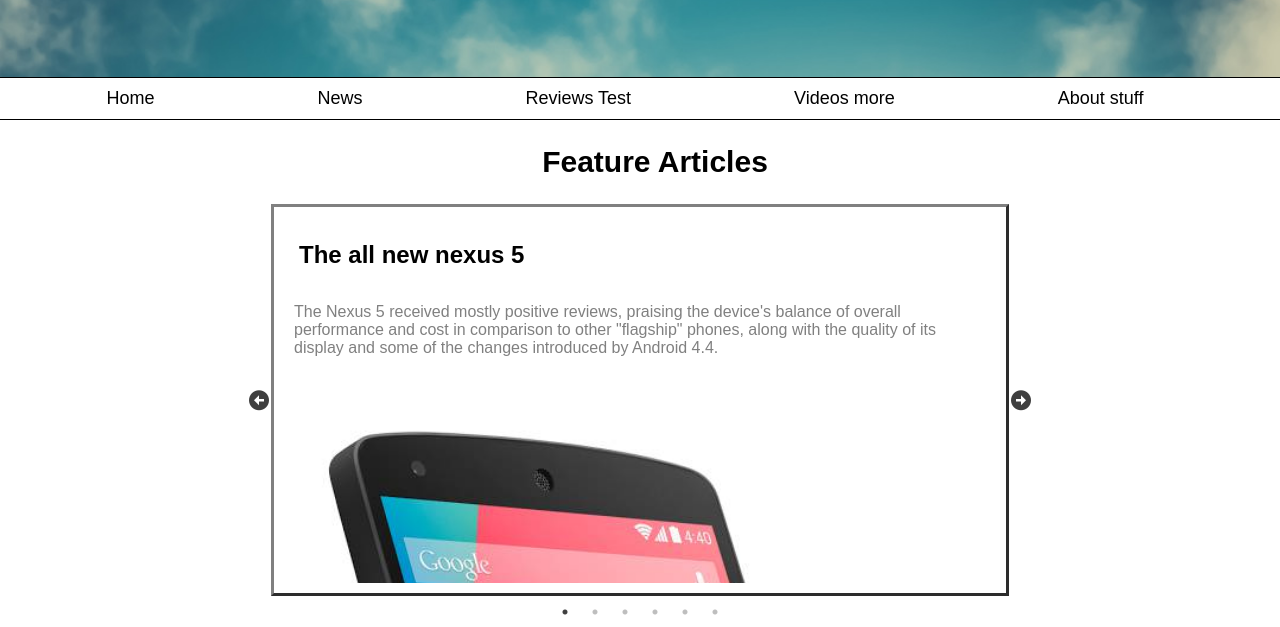
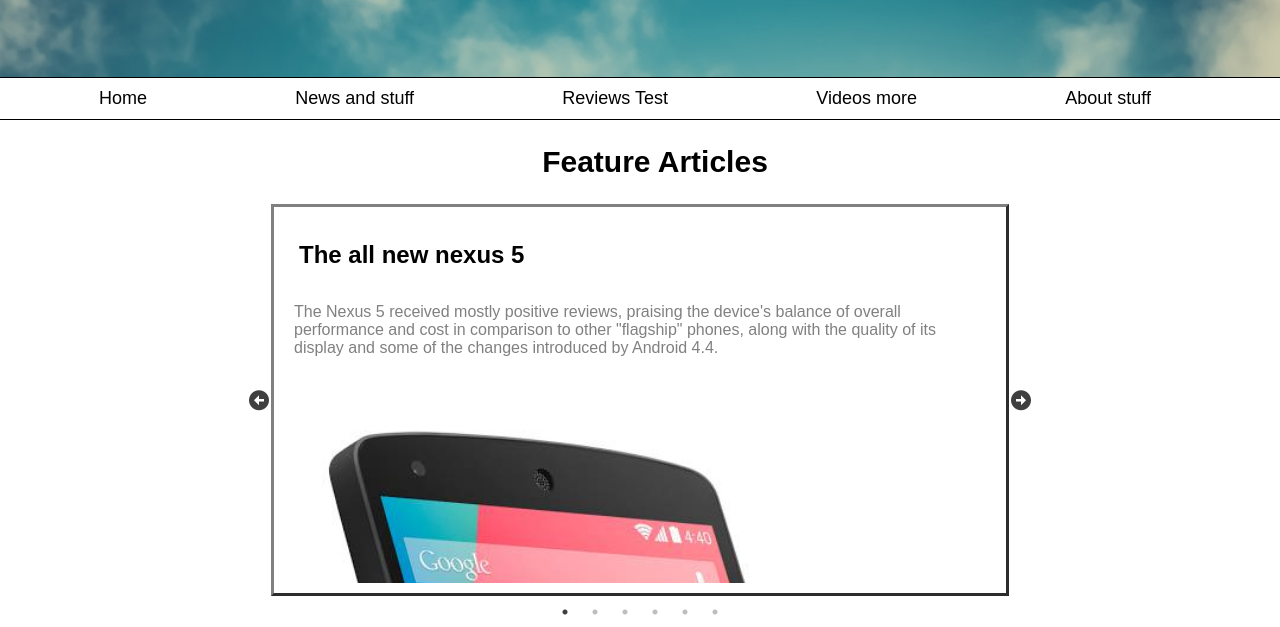
Before and after one commit to kellusrel/techsite, a plain HTML site: page index.html in a window 1280 px wide. Shown: the part 173-800 px from the top of the page. Drawn offline with nearby package versions, Linux system fonts and the light colour scheme; files whose address does not match are found by name.

Commit message:
test changes

```diff
--- a/index.html
+++ b/index.html
@@ -31,7 +31,7 @@
           <li class="global-nav__item">
             <a class="global-nav__link" href="">
               <span class="global-nav__text">
-                News
+                News and stuff
               </span>
             </a>
           </li>
```
